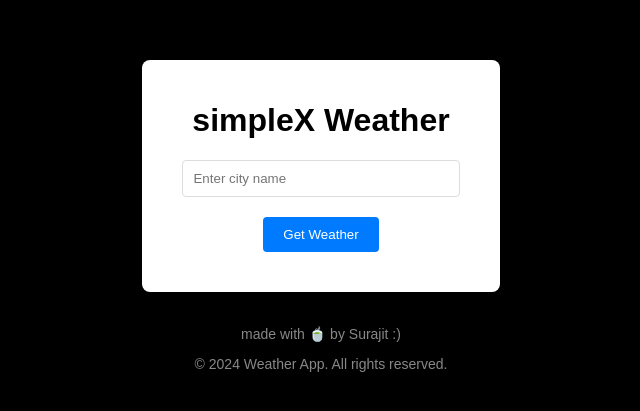
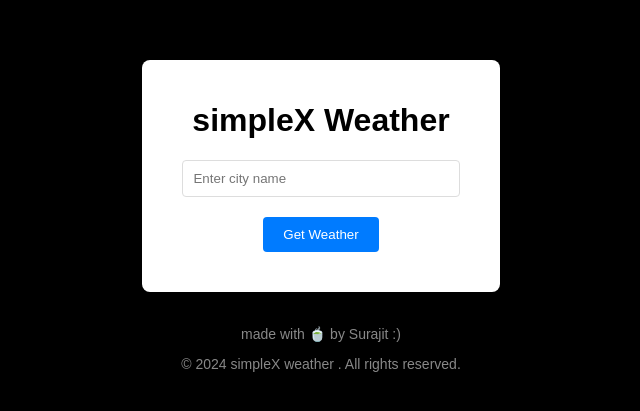
Before and after one commit to blackXploit-404/SimpleX-Weather, a plain HTML site: page index.html in a window 1280 px wide. Shown: the part 177-588 px from the top of the page, 319-959 px from the left. Drawn offline with Linux system fonts and the light colour scheme.

Commit message:
index.html updated

```diff
--- a/index.html
+++ b/index.html
@@ -18,7 +18,7 @@
     </div>
     <footer>
         <p>made with 🍵 by Surajit :) </p>
-        <p>&copy; 2024 Weather App. All rights reserved.</p>
+        <p>&copy; 2024 simpleX weather . All rights reserved.</p>
     </footer>
     <script src="script.js"></script>
 </body>
```
